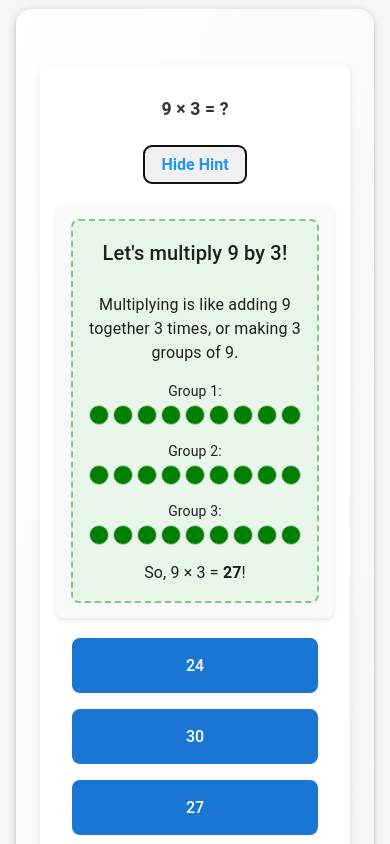
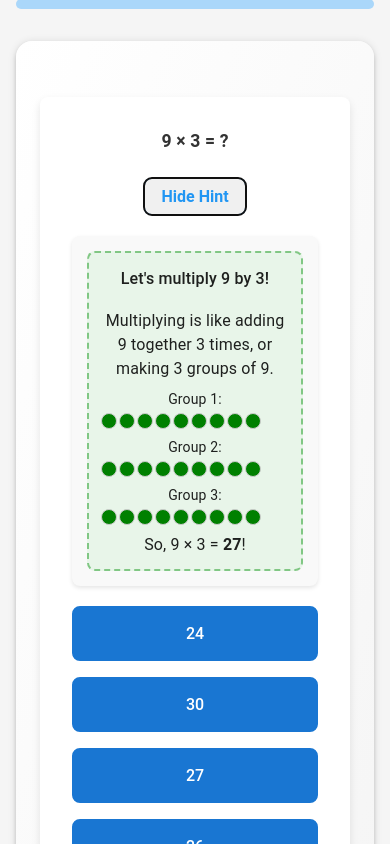
Before and after one commit to slawekradzyminski/mathgame, a React (Vite) app: page / in a window 390 px wide. Both pictures are taken after a click on the button "Show Hint". Built offline with nearby package versions, Linux system fonts and the light colour scheme.

Commit message:
feat: improve mobile responsiveness for hint visualizations

```diff
--- a/src/components/HintVisualization.tsx
+++ b/src/components/HintVisualization.tsx
@@ -1,4 +1,4 @@
-import { Box, Typography } from '@mui/material'
+import { Box, Typography, useTheme, useMediaQuery } from '@mui/material'
 
 interface HintVisualizationProps {
   operator: '+' | '-' | '*'
@@ -7,12 +7,15 @@ interface HintVisualizationProps {
 }
 
 // Helper function to split dots into rows of 10
-const renderDots = (count: number, color: string, remainingCount?: number) => {
+const renderDots = (count: number, color: string, remainingCount?: number, isMobile = false) => {
   const rows = Math.ceil(count / 10)
+  const dotSize = isMobile ? 16 : 20
+  const gap = isMobile ? '2px' : '4px'
+
   return Array(rows).fill(0).map((_, rowIndex) => {
     const dotsInThisRow = rowIndex === rows - 1 ? count % 10 || 10 : 10
     return (
-      <Box key={rowIndex} sx={{ display: 'flex', gap: '4px', mb: 1 }}>
+      <Box key={rowIndex} sx={{ display: 'flex', gap, mb: isMobile ? 0.5 : 1 }}>
         {Array(dotsInThisRow).fill(0).map((_, i) => {
           const dotIndex = rowIndex * 10 + i
           const isRemaining = remainingCount !== undefined ? dotIndex < remainingCount : true
@@ -20,8 +23,8 @@ const renderDots = (count: number, color: string, remainingCount?: number) => {
             <Box
               key={i}
               sx={{
-                width: 20,
-                height: 20,
+                width: dotSize,
+                height: dotSize,
                 borderRadius: '50%',
                 backgroundColor: isRemaining ? color : 'red',
                 border: '1px solid #ccc'
@@ -35,11 +38,14 @@ const renderDots = (count: number, color: string, remainingCount?: number) => {
 }
 
 export default function HintVisualization({ operator, num1, num2 }: HintVisualizationProps) {
+  const theme = useTheme()
+  const isMobile = useMediaQuery(theme.breakpoints.down('sm'))
+
   if (operator === '+') {
     return (
       <Box
         sx={{
-          p: 2,
+          p: isMobile ? 1.5 : 2,
           border: '2px dashed #64b5f6',
           borderRadius: 2,
           backgroundColor: '#e3f2fd',
@@ -49,8 +55,8 @@ export default function HintVisualization({ operator, num1, num2 }: HintVisualiz
         }}
         data-testid="hint-visualization"
       >
-        <Box sx={{ mb: 2 }}>
-          <Typography variant="h6" sx={{ mb: 1 }}>
+        <Box sx={{ mb: isMobile ? 1 : 2 }}>
+          <Typography variant={isMobile ? "subtitle1" : "h6"} sx={{ mb: 1 }}>
             Let's add {num1} and {num2}!
           </Typography>
         </Box>
@@ -70,19 +76,25 @@ export default function HintVisualization({ operator, num1, num2 }: HintVisualiz
             borderRadius: '4px',
           }
         }}>
-          <Box sx={{ display: 'flex', gap: 4, mb: 3 }}>
+          <Box sx={{
+            display: 'flex',
+            flexDirection: isMobile ? 'column' : 'row',
+            gap: isMobile ? 2 : 4,
+            mb: 3
+          }}>
             <Box sx={{ flex: 1 }}>
               <Typography variant="body1" sx={{ mb: 1 }}>{num1} circles:</Typography>
-              {renderDots(num1, 'red')}
+              {renderDots(num1, 'red', undefined, isMobile)}
             </Box>
             <Box sx={{ flex: 1 }}>
               <Typography variant="body1" sx={{ mb: 1 }}>{num2} circles:</Typography>
-              {renderDots(num2, 'blue')}
+              {renderDots(num2, 'blue', undefined, isMobile)}
             </Box>
           </Box>
           <Typography variant="body1" sx={{ mb: 2 }}>
             If we put them all together, we get <b>{num1 + num2}</b> circles in total!
           </Typography>
+          {!isMobile && (
             <Box sx={{ mt: 2, p: 2, backgroundColor: 'rgba(255, 255, 255, 0.5)', borderRadius: 1 }}>
               <Typography variant="body2" sx={{ mb: 1 }}>All circles together:</Typography>
               {Array(Math.ceil((num1 + num2) / 10)).fill(0).map((_, rowIndex) => {
@@ -110,6 +122,7 @@ export default function HintVisualization({ operator, num1, num2 }: HintVisualiz
                 )
               })}
             </Box>
+          )}
         </Box>
       </Box>
     )
@@ -117,7 +130,7 @@ export default function HintVisualization({ operator, num1, num2 }: HintVisualiz
     return (
       <Box
         sx={{
-          p: 2,
+          p: isMobile ? 1.5 : 2,
           border: '2px dashed #ffb74d',
           borderRadius: 2,
           backgroundColor: '#fff8e1',
@@ -127,8 +140,8 @@ export default function HintVisualization({ operator, num1, num2 }: HintVisualiz
         }}
         data-testid="hint-visualization"
       >
-        <Box sx={{ mb: 2 }}>
-          <Typography variant="h6" sx={{ mb: 1 }}>
+        <Box sx={{ mb: isMobile ? 1 : 2 }}>
+          <Typography variant={isMobile ? "subtitle1" : "h6"} sx={{ mb: 1 }}>
             Let's subtract {num2} from {num1}!
           </Typography>
         </Box>
@@ -151,14 +164,14 @@ export default function HintVisualization({ operator, num1, num2 }: HintVisualiz
           <Typography variant="body1">
             Imagine you start with {num1} things:
           </Typography>
-          <Box sx={{ my: 1 }}>
-            {renderDots(num1, 'green', num1 - num2)}
+          <Box sx={{ my: isMobile ? 0.5 : 1 }}>
+            {renderDots(num1, 'green', num1 - num2, isMobile)}
           </Box>
           <Typography variant="body1">
             When you take away {num2} (the red ones):
           </Typography>
-          <Box sx={{ my: 1 }}>
-            {renderDots(num1 - num2, 'green')}
+          <Box sx={{ my: isMobile ? 0.5 : 1 }}>
+            {renderDots(num1 - num2, 'green', undefined, isMobile)}
           </Box>
           <Typography variant="body1">
             You have <b>{num1 - num2}</b> left!
@@ -171,7 +184,7 @@ export default function HintVisualization({ operator, num1, num2 }: HintVisualiz
     return (
       <Box
         sx={{
-          p: 2,
+          p: isMobile ? 1.5 : 2,
           border: '2px dashed #81c784',
           borderRadius: 2,
           backgroundColor: '#e8f5e9',
@@ -181,8 +194,8 @@ export default function HintVisualization({ operator, num1, num2 }: HintVisualiz
         }}
         data-testid="hint-visualization"
       >
-        <Box sx={{ mb: 2 }}>
-          <Typography variant="h6" sx={{ mb: 1 }}>
+        <Box sx={{ mb: isMobile ? 1 : 2 }}>
+          <Typography variant={isMobile ? "subtitle1" : "h6"} sx={{ mb: 1 }}>
             Let's multiply {num1} by {num2}!
           </Typography>
         </Box>
@@ -202,16 +215,16 @@ export default function HintVisualization({ operator, num1, num2 }: HintVisualiz
             borderRadius: '4px',
           }
         }}>
-          <Typography variant="body1">
+          <Typography variant="body1" sx={{ mb: isMobile ? 1 : 2 }}>
             Multiplying is like adding {num1} together {num2} times, or making {num2} groups of {num1}.
           </Typography>
-          <Box sx={{ mt: 2, mb: 1 }}>
+          <Box sx={{ mt: isMobile ? 1 : 2, mb: 1 }}>
             {Array(num2).fill(0).map((_, groupIndex) => (
-              <Box key={groupIndex} sx={{ mb: 2 }}>
+              <Box key={groupIndex} sx={{ mb: isMobile ? 1 : 2 }}>
                 <Typography variant="body2" sx={{ mb: 0.5 }}>
                   Group {groupIndex + 1}:
                 </Typography>
-                {renderDots(num1, 'green')}
+                {renderDots(num1, 'green', undefined, isMobile)}
               </Box>
             ))}
           </Box>
```
Lines whose indentation alone changed are shown as unchanged.
